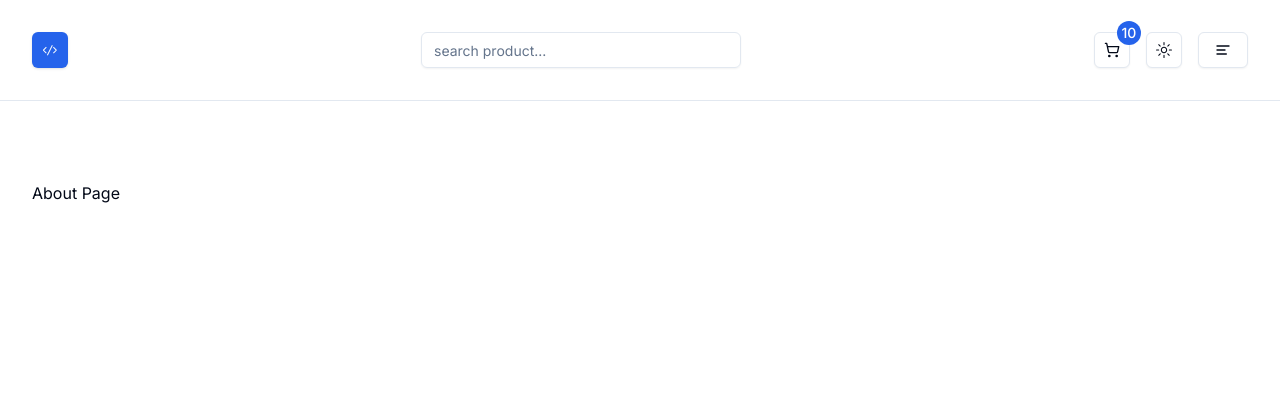
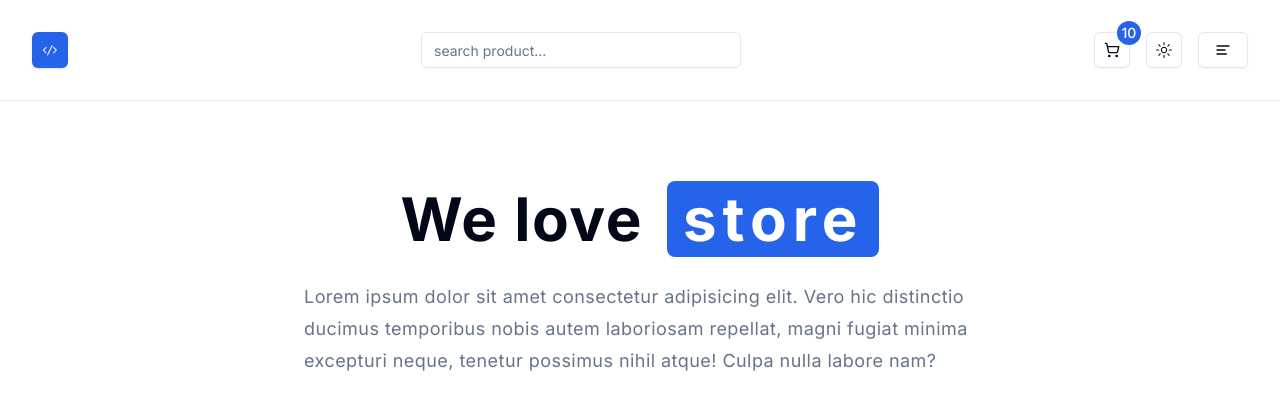
Before and after one commit to kimalex415/store, a Next.js app: page /about in a window 1280 px wide. Shown: the top 410 px of the page. Built offline with nearby package versions, Linux system fonts and the light colour scheme.

Commit message:
adding loading component

```diff
--- a/app/about/page.tsx
+++ b/app/about/page.tsx
@@ -1,7 +1,21 @@
 import React from "react";
 
 function AboutPage() {
-	return <div>About Page</div>;
+	return (
+		<section>
+			<h1 className="flex flex-wrap gap-2 sm:gap-x-6 items-center justify-center text-4xl font-bold leading-none tracking-wide sm:text-6xl">
+				We love
+				<span className="bg-primary py-2 px-4 rounded-lg tracking-widest text-white">
+					store
+				</span>
+			</h1>
+			<p className="mt-6 text-lg tracking-wide leading-8 max-w-2xl mx-auto text-muted-foreground">
+				Lorem ipsum dolor sit amet consectetur adipisicing elit. Vero hic
+				distinctio ducimus temporibus nobis autem laboriosam repellat, magni
+				fugiat minima excepturi neque, tenetur possimus nihil atque! Culpa nulla
+				labore nam?
+			</p>
+		</section>
+	);
 }
-
 export default AboutPage;
--- a/app/page.tsx
+++ b/app/page.tsx
@@ -1,11 +1,15 @@
+import LoadingContainer from "@/components/global/LoadingContainer";
 import FeaturedProducts from "@/components/home/FeaturedProducts";
 import Hero from "@/components/home/Hero";
+import { Suspense } from "react";
 
 function HomePage() {
 	return (
 		<>
 			<Hero />
-			<FeaturedProducts />
+			<Suspense fallback={<LoadingContainer />}>
+				<FeaturedProducts />
+			</Suspense>
 		</>
 	);
 }
--- a/components/global/LoadingContainer.tsx
+++ b/components/global/LoadingContainer.tsx
@@ -1,7 +1,11 @@
 import React from "react";
 
 const LoadingContainer = () => {
-	return <div>LoadingContainer</div>;
+	return (
+		<div className="pt-12 grid gap-4 md:grid-cols-2 lg:grid-cols-3">
+			LoadingContainer
+		</div>
+	);
 };
 
 export default LoadingContainer;
```
